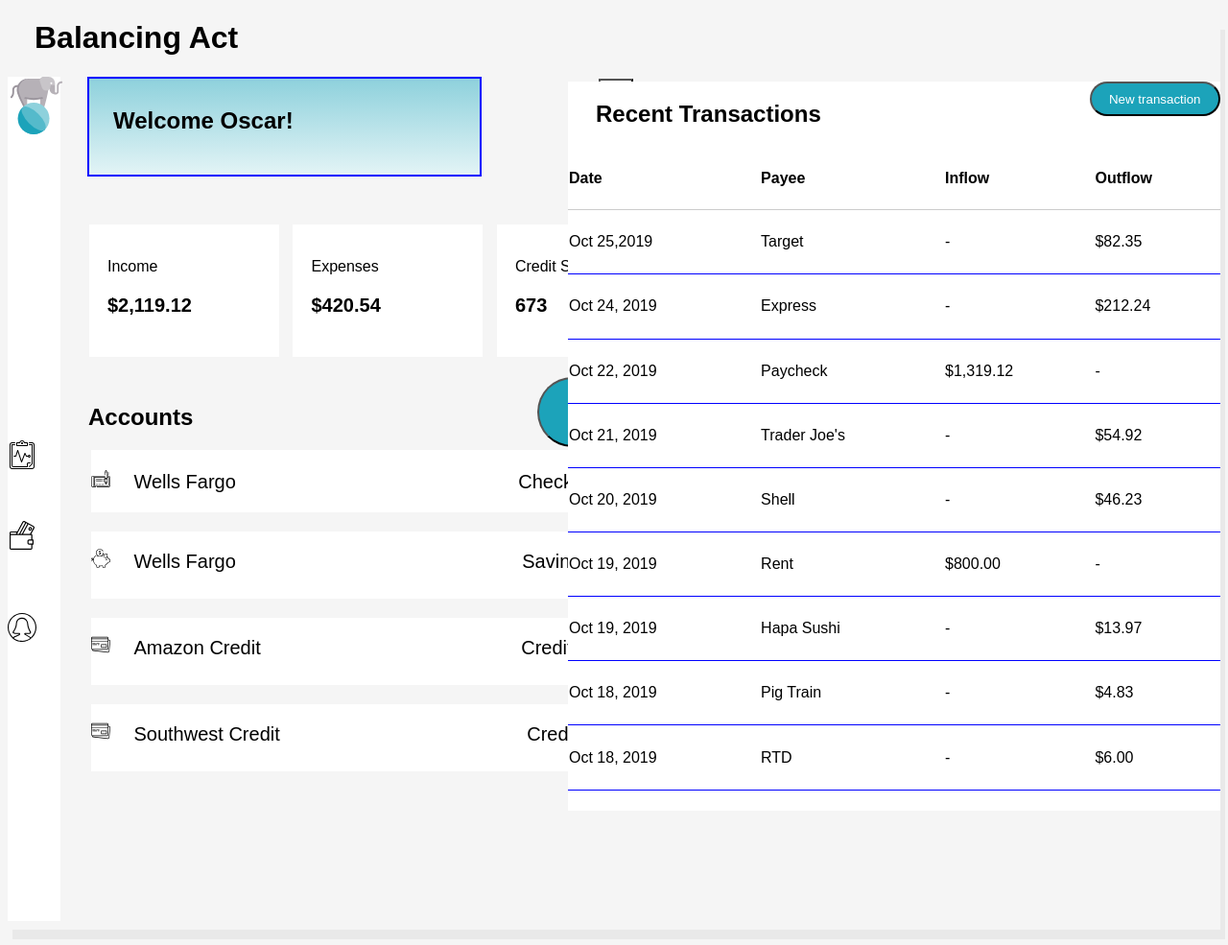
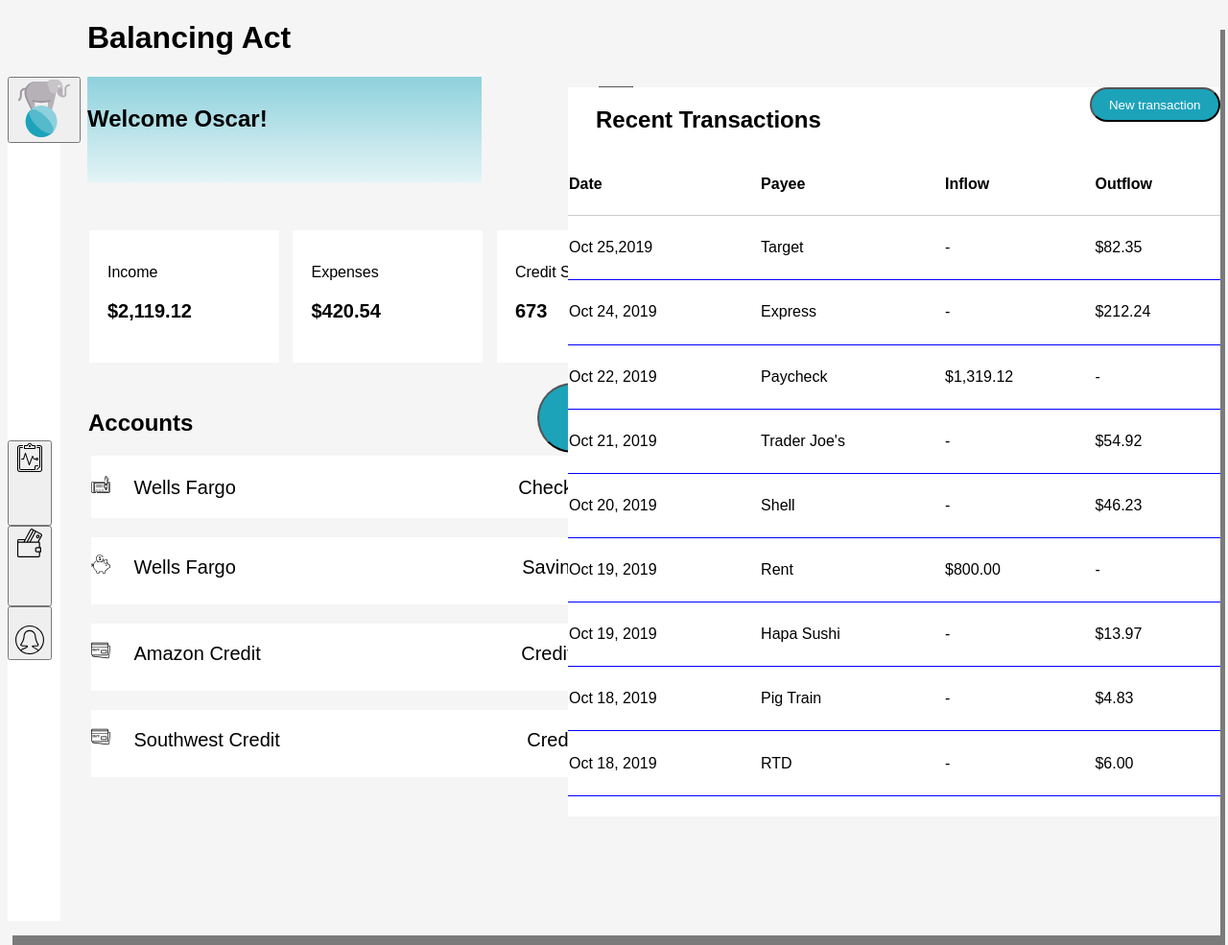
Before and after one commit to MarchCorbin/Balancing-act-project, a plain HTML site: page index.html in a window 1280 px wide. Shown: the top 985 px of the page at 96% size. Drawn offline with Linux system fonts and the light colour scheme; files whose address does not match are found by name.

Commit message:
fix border welcome

```diff
--- a/index.html
+++ b/index.html
@@ -8,11 +8,11 @@
     <h1 class="title">Balancing Act</h1>
 
     <nav class="navigation">
-      <img class ="elephant" src="/Users/corbinmarch/balancing-act/assets/elephant.svg" alt="elephant on a ball"/>
+      <button class="homeButtom"><img class ="elephant" src="/Users/corbinmarch/balancing-act/assets/elephant.svg" alt="elephant on a ball"/></button>
       <section class="navContainer">
-        <img class="clipboard" src="/Users/corbinmarch/balancing-act/assets/dashboard.svg" alt="clipboard"/>
-        <img class="wallet" src="/Users/corbinmarch/balancing-act/assets/transactions.svg" alt="wallet"/>
-        <img class="girlHead" src="/Users/corbinmarch/balancing-act/assets/profile.svg" alt="girl head"/>
+        <button class="clipboardButton"><img class="clipboard" src="/Users/corbinmarch/balancing-act/assets/dashboard.svg" alt="clipboard"/></button>
+        <button class="walletButton"><img class="wallet" src="/Users/corbinmarch/balancing-act/assets/transactions.svg" alt="wallet"/></button>
+        <button class="girlHeadButton"><img class="girlHead" src="/Users/corbinmarch/balancing-act/assets/profile.svg" alt="girl head"/></button>
       </section>
     </nav>
   </header>
--- a/styles.css
+++ b/styles.css
@@ -1,6 +1,6 @@
 body {
   background-color: #F5F5F5;
-  box-shadow: 5px 10px rgba(0,0,0,0.05);
+  box-shadow: 5px 10px rgba(0,0,0,0.5);
 }
 * {
   font-family: 'Biryani', sans-serif;
@@ -9,10 +9,21 @@ body {
 .title {
   font-family: biryan
   display: inline-block;
-  margin-left: 28px;
+  margin-left: 83px;
 }
+.homeButtom {
+  }
+}
+.clipboardButton{
 
-.welcomeText {
+}
+.walletButton {
+
+}
+.girlHeadButton {
+
+}
+.welcome {
   padding-top: 10px;
   padding-left: 25px;
 }
@@ -25,7 +36,6 @@ body {
 }
 .welcome {
    background-image: linear-gradient(#8ED1DC, #E3F4F6);
-    border: blue solid 2px;
     height: 100px;
     border-left-width: 2px;
     padding-left: 0px;
```
